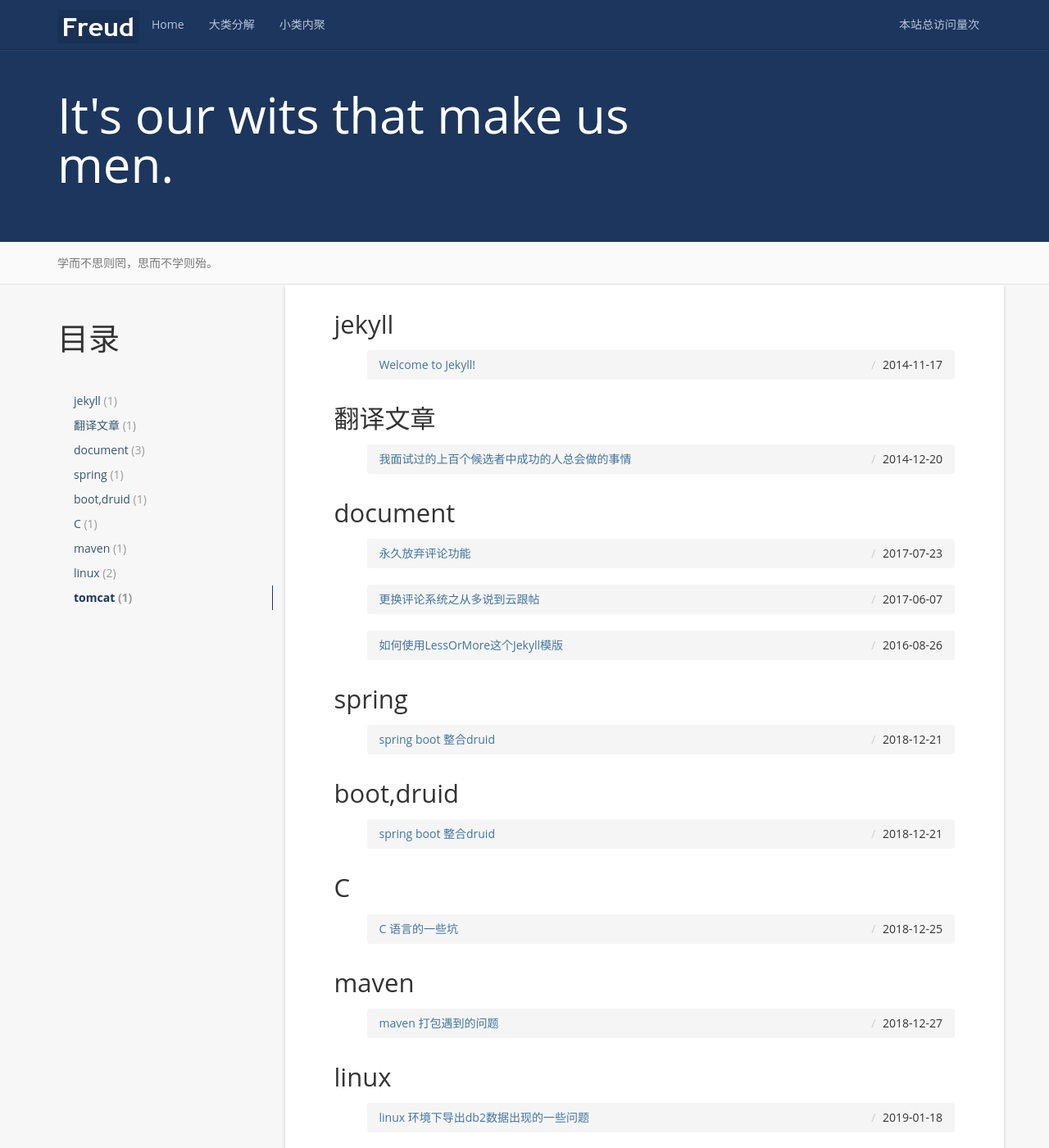
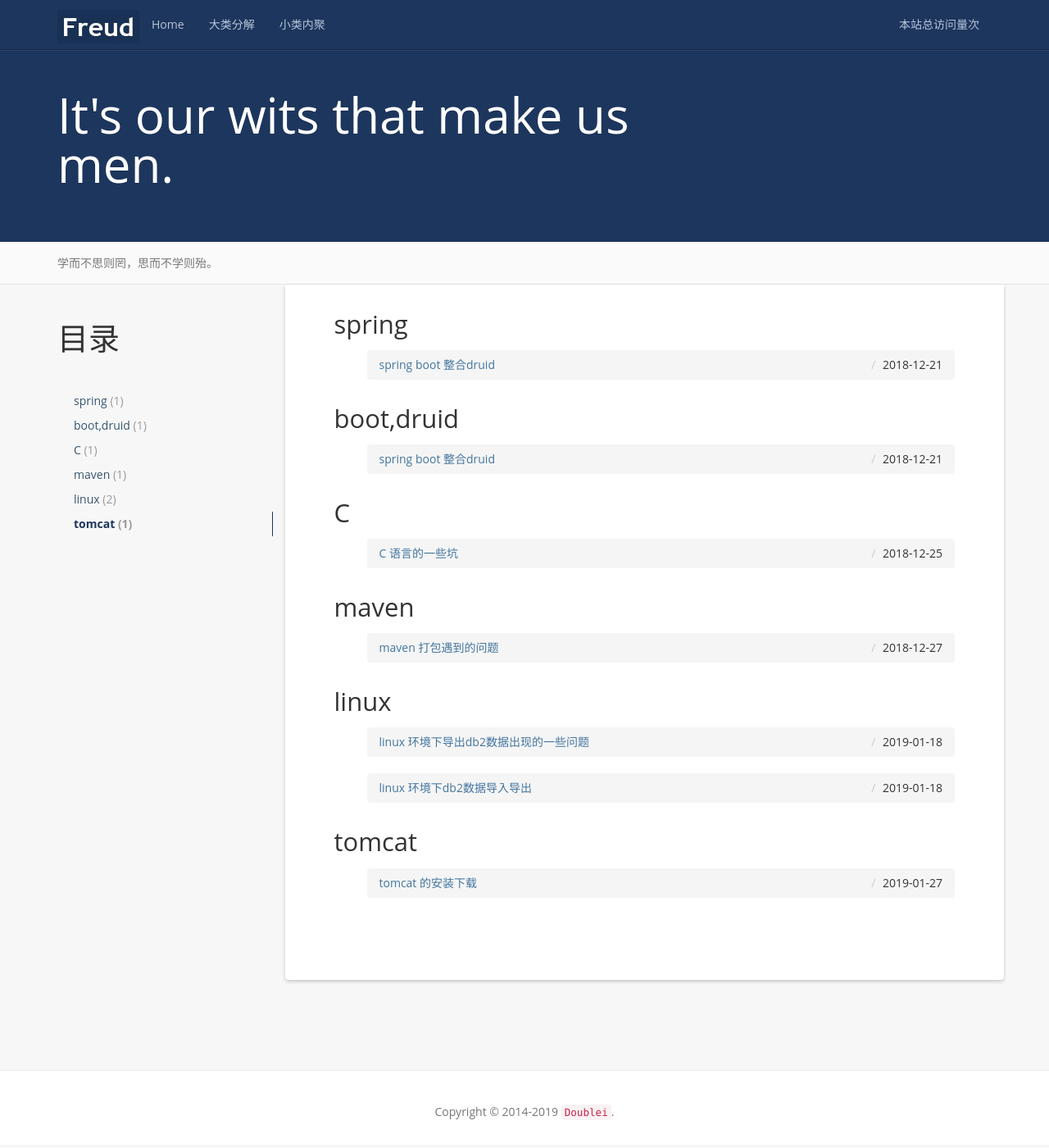
Before and after one commit to doubleiH/doubleh.github.io, a Jekyll site: the page built from categories/index.html, in a window 1280 px wide and 1400 px high. Shown: the whole window at 82% size. Built offline with Jekyll 4.4.1, drawn with Linux system fonts in a browser that asks for light colours; nearby versions of some CDN libraries; comment, search, counter and statistics services are not loaded; part of the change alters nothing that is shown.

Commit message:
delete file

````diff
--- a/_config.yml
+++ b/_config.yml
@@ -1,7 +1,7 @@
 # Site settings
 name: doublei
 email:
-author: doublei
+author: Doublei
 url:  "https://doubleih.github.io"
 # resume_site：跳转作者简介界面
 resume_site:
--- a/_posts/2014-11-17-welcome-to-jekyll.md
+++ /dev/null
@@ -1,31 +0,0 @@
----
-layout: post
-title:  "Welcome to Jekyll!"
-date:   2014-11-17 13:31:01 +0800
-categories: jekyll
-tag: jekyll
----
-
-* content
-{:toc}
-
-
-First POST build by Jekyll.
-
-
-诫子书				{#zhugeliang}
-------------------------
-
-![诫子书]({{ '/styles/images/jiezishu.jpg' | prepend: site.baseurl  }})
-
-
-[诸葛亮](#)
-
-
-夫君子之行，静以修身，俭以养德。非淡泊(澹泊)无以明志，非宁静无以致远。夫学须静也，才须学也。非学无以广才，非志无以成学。淫慢则不能励精，险躁则不能冶性。
-年与时驰，意与日去，遂成枯落，多不接世，悲守穷庐，将复何及！
-
-
-[jekyll]:      http://jekyllrb.com
-[jekyll-gh]:   https://github.com/jekyll/jekyll
-[jekyll-help]: https://github.com/jekyll/jekyll-help
--- a/_posts/2014-12-20-I-ve-Interviewed-100s-of-Candidates-and-the-Ones-I-Hire-Always-Do-This.markdown
+++ /dev/null
@@ -1,45 +0,0 @@
----
-layout: post
-title:  我面试过的上百个候选者中成功的人总会做的事情
-date:   2014-12-20 20:05:00 +0800
-categories: 翻译文章
-tag: interview
----
-
-* content
-{:toc}
-
-
-本文翻译自[Linked In](https://www.linkedin.com/)，作者Minal Mehta
-
-原文地址 [I’ve Interviewed 100s of Candidates and the Ones I Hire Always Do This](http://www.linkedin.com/pulse/20141002164029-1473578-how-to-win-an-interview-before-it-starts?midToken=AQH6jyhMOpWb0g&trk=eml-b2_content_ecosystem_digest-recommended_articles-74-null&fromEmail=fromEmail&ut=3Sa86TzhqLj6s1)
-
-
-面试是很有压力的一件事，通常，你只有不到一个小时的时间来使面试官相信你是所有候选者中最合适那一个。这个面试官很有可能还会在当天面试其他的候选者并且还有其他的事情要做。那你如何才能够脱颖而出呢。
-
-充分的准备，知道哪些事情是想要让面试官知道的。			{#prepare}
-====================================
-
-通过上百个我做组织的面试者们，我发现最合适的那些面试者永远都是表达最清晰的。
-
-所有人都知道充足的准备是必要的，但是如何准备是极其重要的，许多人会准备一份面试题和答案的合集，这导致一部分人在遇到合集以外的问题的时候会恐慌（我见过许多人恐慌或者说“这是一个好问题”，当我面试别人或者帮助那些学生准备面试的时候）
-
-以下是我的建议：以最近的记忆最清晰的工作流程开始。通过阅读他们的信息或者询问那些你知道的在这工作的朋友来调查面试的公司和职位，了解他们正在寻找一个拥有什么样能力和文化的人
-
-了解自己，你自己最擅长什么？怎么让你自身如何与公司正在找的人相匹配？这个过程会让你有一个清晰的定位，知道这个公司的职位是不是真的适合你。假设是的，你的自身能力跟这个职位相匹配，你同样知道自己的不足在哪。
-
-从你过往工作经历中找出你突出的贡献，那些你已经确定了你的能力和工作要求相交集的部分。并且，找出一些事情来证明你可以改善你不足的方面。通常，你想出来的这几件事件可以重新组装利用来彰显不同方面的能力。
-
-了解你的听众，组织你的回答语言。			{#learn}
-====================================
-
-我推荐使用排序的组织来确保你的面试官可以理解你的表述。我是STAR方法的忠实粉丝：Situation处境（场景再现），Task任务（必须要做到的），Action行动（你实际做的），Result结果（发生了什么）
-
-场景再现是最重要的，虽然你很清楚发生了什么，但是面试官不知道，花些时间来确保他们可以设身处地的知道当时的情况。如果你不这么做，剩下的故事将是对牛弹琴。
-
-我个人也一直将同样的方法用在各种面试中。“如果你处在一个特定的情境下，你会怎么做？” 花点时间去建立一个共享的空间，让面试官了解情况，然后你们才能一起来聊需要做什么。
-
-保持冷静，记住这次面试是双向的。			{#keep-calm}
-====================================
-
-深呼吸然后记住这只是一次谈话，面试官给你一个评价是很重要的，但是同样重要的是你也要给面试官一个评价，并且确认这是你想要工作的地方。
--- a/_posts/2016-08-27-how-to-use-this-jekyll-theme.md
+++ /dev/null
@@ -1,108 +0,0 @@
----
-layout: post
-title:  如何使用LessOrMore这个Jekyll模版
-date:   2016-08-27 01:08:00 +0800
-categories: document
-tag: 教程
----
-
-* content
-{:toc}
-
-
-致谢							{#Thanks}
-====================================
-+ 感谢[Less官网](http://lesscss.cn/)的样式，本Jekyll框架的样式都是基于Less官网的样式直接拷贝过来的。只是重构了JS，并且加入了Jekyll语法而已。
-+ 感谢[Github](https://github.com/)提供的代码维护和发布平台
-+ 感谢[Jekyll](https://jekyllrb.com/)团队做出如此优秀的产品
-+ 感谢[Solar](https://github.com/mattvh/solar-theme-jekyll)的原作者[Matt Harzewski](http://www.webmaster-source.com/)，在`2014.11`-`2016.09`的两年间，我的博客选用了此样式模版
-
-
-使用							{#How-to-use}
-====================================
-
-下载							{#Download}
-------------------------------------
-
-使用git从[LessOrMore](https://github.com/luoyan35714/LessOrMore.git)主页下载项目
-
-```bash
-git clone https://github.com/luoyan35714/LessOrMore.git
-```
-
-配置							{#Configuration}
-------------------------------------
-
-`LessOrMore`项目需要配置的只有一个文件`_config.yml`，打开之后按照如下进行配置。
-
-> 特别注意`baseurl`的配置。如果是`***.github.io`项目，不修改为空''的话，会导致JS,CSS等静态资源无法找到的错误
-
-```bash
-name: 博客名称
-email: 邮箱地址
-author: 作者名
-url: 个人网站
-### baseurl修改为项目名，如果项目是'***.github.io'，则设置为空''
-baseurl: "/LessOrMore"
-resume_site: 个人简历网站
-github: github地址
-github_username: github用户名称
-FB:
-  comments :
-    provider : duoshuo
-    duoshuo:
-        short_name : 多说账户
-    disqus :
-        short_name : Disqus账户
-```
-
-如何写文章							{#How-to-write-document}
-------------------------------------
-
-在`LessOrMore/_posts`目录下新建一个文件，可以创建文件夹并在文件夹中添加文件，方便维护。在新建文件中粘贴如下信息，并修改以下的`titile`,`date`,`categories`,`tag`的相关信息，添加`* content {:toc}`为目录相关信息，在进行正文书写前需要在目录和正文之间输入至少2行空行。然后按照正常的Markdown语法书写正文。
-
-```bash
----
-layout: post
-#标题配置
-title:  标题
-#时间配置
-date:   2016-08-27 01:08:00 +0800
-#大类配置
-categories: document
-#小类配置
-tag: 教程
----
-
-* content
-{:toc}
-
-
-我是正文。我是正文。我是正文。我是正文。我是正文。我是正文。
-```
-
-执行							{#execute}
-------------------------------------
-
-```bash
-jekyll server
-```
-
-效果							{#result}
-------------------------------------
-打开浏览器并输入URL`http://localhost:4000/`,回车。
-
-
-为什么重复造轮子					{#why}
-====================================
-
-很明显，我在重复造轮子。在13年接触到GIT，14年末接触到Jekyll，然后搭建了自己的博客，当时是选用了[JekyllThemes](http://jekyllthemes.org/)上的[Solar](https://github.com/mattvh/solar-theme-jekyll)主题，一直到现在。不过中间一直感觉页面风格还是偏暗，阅读不方便。并且有一些小的细节做的不是很好。在页面的跨平台浏览上有一些瑕疵。并且不区分一级标题和二级标题，导致没有重点强调。诸如此类，用了2年，用的越多，越发吃力，中间就一直在寻找新的能够让我一眼认定的主题。
-
-虽然设计好看的主题很多。但是真正适合拿来做博客的却不多。中间一直没有找到合适的主题。直到有一天看到Less官网的主题之后，豁然觉得这就是我的博客想要的样子。简单而又不平凡。所以就决定了要把博客迁移到这个主题，然后拿了两天晚上来把这个主题做出来。
-
-重复造了轮子，但是这个是迄今为止自己觉得最适合我的博客的轮子，所以是值得的！
-
-关于作者						{#about-author}
-====================================
-
-热爱开源，热爱折腾的Java程序猿。更多个人信息和联系方式可以参照[我的简介](http://www.hifreud.com/Resume.io/)。
--- a/_posts/2017-06-08-change-the-comment-provider-to-yuntentie.md
+++ /dev/null
@@ -1,68 +0,0 @@
----
-layout: post
-title:  更换评论系统之从多说到云跟帖
-date:   2017-06-08 00:00:00 +0800
-categories: document
-tag: 教程
----
-
-* content
-{:toc}
-
-
-挥别			{#say-goodbyte}
-====================================
-
-从14年博客搭建起来，一直使用的是多说，期间很多人给我留言，有通过我的博客学到技术的，也有看到我博客模板然后拿去使用的，总之也积累了一定的评论量。期间想换Disqus，那时候还没有被墙，不过由于Disqus是国外产品，本地化做的不是很好。所以一直以来仰仗着多说来支撑着博客的评论。不过好景不长。也就大约17年的三月份左右，查看博客的时候，看到评论框上面有一个小链接，点击之后才知道6月1日，多说要永久的关闭了。前前后后使用了不到三年吧。还真的有那么点感情了，所以刚看到这个消息的时候还是很震惊的。不过也可以理解，一个无法成功商业化的项目，最后的结局也无非就是这样。但是由于心里的一些不舍，也就一直没有将多说替换下去，一直等到6月1号上班的那天早上10点多，我上线博客查看的时候还是正常可运行的。不过到6月2号，多说的域名就彻底无法访问了。这才知道，多说是真的走了！感谢这三年来的一路相伴，感谢多说团队曾经做过的努力。
-
-
-选择			{#choose}
-====================================
-
-这几天就一直在寻找一个新的第三方品论，可供考虑的也无非就是畅言，友言，Disqus，云跟帖。
-
-畅言要求必须有备案，这个不太好搞，所以就放弃了。
-
-友言貌似也不稳定，今天查看他的服务的时候502了。
-
-Disqus被墙，而我又极少翻墙。所以也不再考虑之列，最后也就只能选择云跟帖了。
-
-
-网易云跟帖			{#yungentie}
-====================================
-
-由于云跟帖跟多说有一些小区别。对多说来说，安装完成之后，注册站点跟实际使用域名并没有硬性的要求必须一致，所以写完之后无论在什么地方都可以执行，而网易的这个云跟帖不同的是，会在每次页面加载的时候先获取当前访问的域名，然后跟你注册云跟帖时候的域名做检查，一致的话会放行并正确显示评论系统，不一致就会直接返回错误码，并且在页面不会显示任何内容。
-
-所以，以后想要使用本Jekyll模板的小盆友们，`一定要记得修改自己的云跟帖导入代码`，才能让自己博客的评论系统生效。具体步骤如下：
-
-登录云跟帖			{#login-yungentie}
----------------------
-
-使用自己的账号登录[https://gentie.163.com/](https://gentie.163.com/)，然后点击右上角的`后台管理`
-
-![/styles/images/yungentie/01.png]({{ '/styles/images/yungentie/01.png' | prepend: site.baseurl  }})
-
-初始化			{#init-yungentie}
----------------------
-
-如果是第一次登录云跟帖会提示完善站点基本信息。
-
-![/styles/images/yungentie/01.png]({{ '/styles/images/yungentie/02.png' | prepend: site.baseurl  }})
-
-完成之后点击`获取代码`，选择合适的皮肤进行设置，本博客是蓝色，固定位置。
-
-![/styles/images/yungentie/01.png]({{ '/styles/images/yungentie/03.png' | prepend: site.baseurl  }})
-
-复制引入代码			{#import-yungentie}
----------------------
-
-点击`WEB代码`, 在右侧的`跟贴完整模块代码(Web单独版)`中复制展示框中的代码
-
-![/styles/images/yungentie/01.png]({{ '/styles/images/yungentie/04.png' | prepend: site.baseurl  }})
-
-修改模板代码			{#change-template-code}
----------------------
-
-修改`_includes/LessOrMore/comments-providers/yungentie`文件中的内容，将文件中的代码全部删除，并粘贴刚刚从云跟帖网站复制的代码。
-
-![/styles/images/yungentie/01.png]({{ '/styles/images/yungentie/05.png' | prepend: site.baseurl  }})
--- a/_posts/2017-07-24-abandon-the-comment-feature.md
+++ /dev/null
@@ -1,36 +0,0 @@
----
-layout: post
-title:  永久放弃评论功能
-date:   2017-07-24 00:00:00 +0800
-categories: document
-tag: 教程
----
-
-* content
-{:toc}
-
-
-云跟帖			{#yungentie}
-====================================
-
-看了下历史记录，在6月8号切换的云跟帖，未到一个月，7月6号，云跟帖也宣告结束了。
-
-![/styles/images/abandon-comments/yungentie-abandon.png]({{ '/styles/images/abandon-comments/yungentie-abandon.png' | prepend: site.baseurl  }})
-
-撇开第三方评论系统的盈利与否不谈，我好像发现了什么不得了的事情，就是我用什么，就死什么。
-
-我用Disqus，被墙了；用多说，关停了；用云跟帖，挂了。
-
-
-选择 - 回归			{#back-to-begin}
-====================================
-
-当看到云跟帖要关停的消息的时候，首先想的是还有什么替代方案。
-
-考虑了好久，觉得对现在的第三方评论系统都没什么信任感，基于我用什么死什么，我也不想再祸害一个新的好项目了。并且细细想来，我写这个博客的初衷是记录一些我在工作或者学习中遇到或者学到的知识，随着年岁的增长，记忆力直线下降，所以只是拿博客当作一个在线的技术日记记录工具，供我能够随时方便地找到那些我已经遗忘细节的知识点，并没有想过什么著书立传之类的事情。
-
-能帮到别人固然是好的，不过归根结底是给自己一个方便查阅的平台。
-
-所以最后的决定是彻底放弃评论功能。如果有人在看我的博客的时候有什么问题，依然可以到github开issue来提问。由于去github开issue相对还是有点技术含量(全球最大的同性交友平台还是技术人员的主场)，这样还屏蔽掉了大部分的灌水或者垃圾评论。
-
-所以，别了，评论功能！
````
